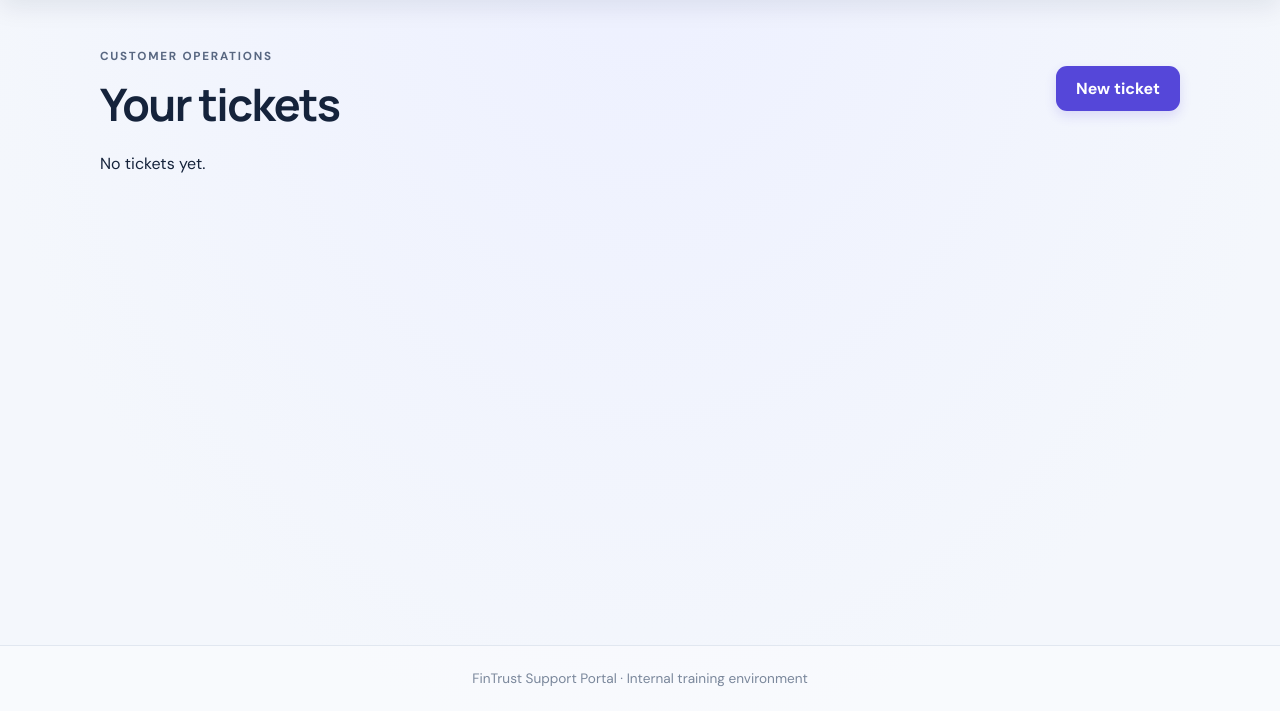
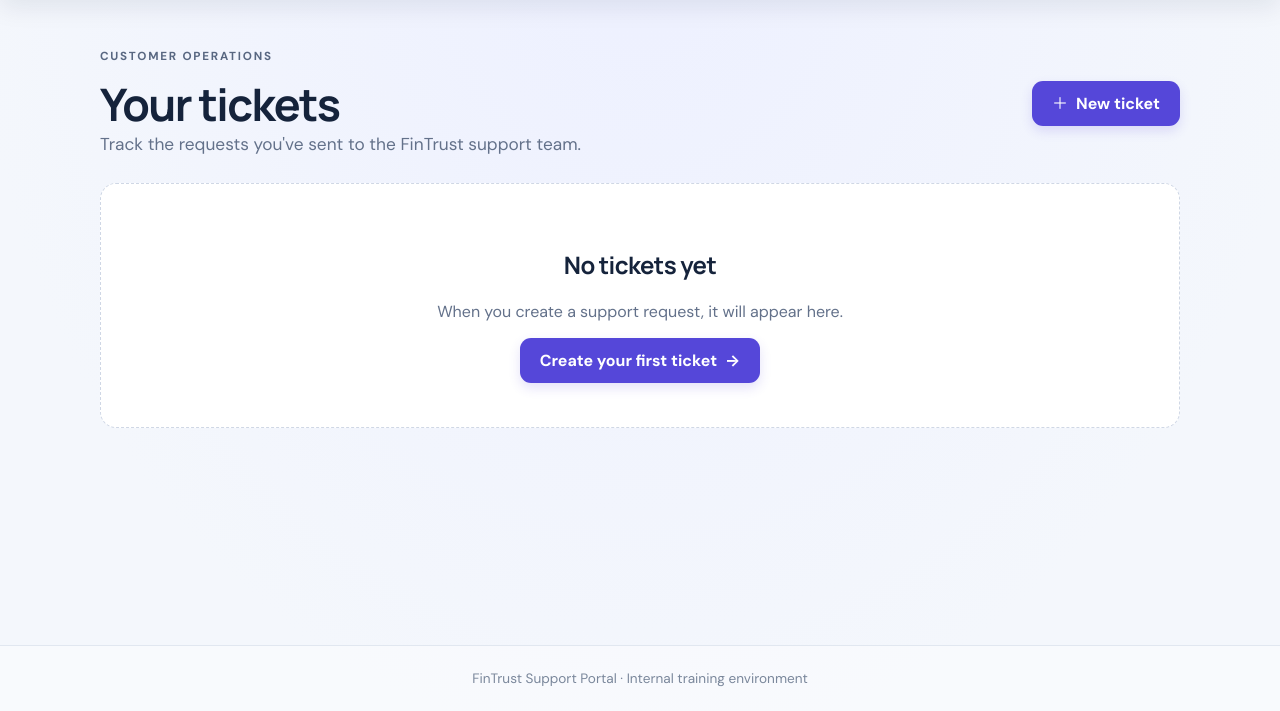
Before and after one commit to gowthamsai117/LedgerLeak, a Flask app: template app/templates/tickets.html in a window 1280 px wide. Shown: the part 89-800 px from the top of the page. Run offline with Flask 3, Linux system fonts and the light colour scheme; the template is opened without the code that fills it, so the values that code supplies are empty.

Commit message:
Polish ticket list and empty state

```diff
--- a/app/templates/tickets.html
+++ b/app/templates/tickets.html
@@ -1,2 +1,28 @@
-{% extends "base.html" %}{% block content %}<div class="page-head"><div><p class="eyebrow">CUSTOMER OPERATIONS</p><h1>Your tickets</h1></div><a class="button" href="/tickets/new">New ticket</a></div>
-{% if tickets %}<div class="ticket-list">{% for ticket in tickets %}<article><div><span class="status">{{ ticket.status }}</span><h3><a href="/ticket/{{ ticket.id }}">{{ ticket.subject }}</a></h3><p>{{ ticket.body }}</p></div><a href="/ticket/{{ ticket.id }}">View →</a></article>{% endfor %}</div>{% else %}<p>No tickets yet.</p>{% endif %}{% endblock %}
+{% extends "base.html" %}
+{% block title %}Your tickets | LedgerLeak{% endblock %}
+{% block content %}
+<div class="page-head">
+  <div><p class="eyebrow">Customer operations</p><h1>Your tickets</h1><p class="lead">Track the requests you've sent to the FinTrust support team.</p></div>
+  <a class="button" href="/tickets/new"><span aria-hidden="true">＋</span> New ticket</a>
+</div>
+{% if tickets %}
+  <div class="ticket-list">
+    {% for ticket in tickets %}
+      <article>
+        <div>
+          <span class="status">{{ ticket.status }}</span>
+          <h3><a href="/ticket/{{ ticket.id }}">{{ ticket.subject }}</a></h3>
+          <p>{{ ticket.body }}</p>
+        </div>
+        <a href="/ticket/{{ ticket.id }}">View details <span aria-hidden="true">→</span></a>
+      </article>
+    {% endfor %}
+  </div>
+{% else %}
+  <section class="empty-state">
+    <h2>No tickets yet</h2>
+    <p>When you create a support request, it will appear here.</p>
+    <a class="button" href="/tickets/new">Create your first ticket <span aria-hidden="true">→</span></a>
+  </section>
+{% endif %}
+{% endblock %}
```
